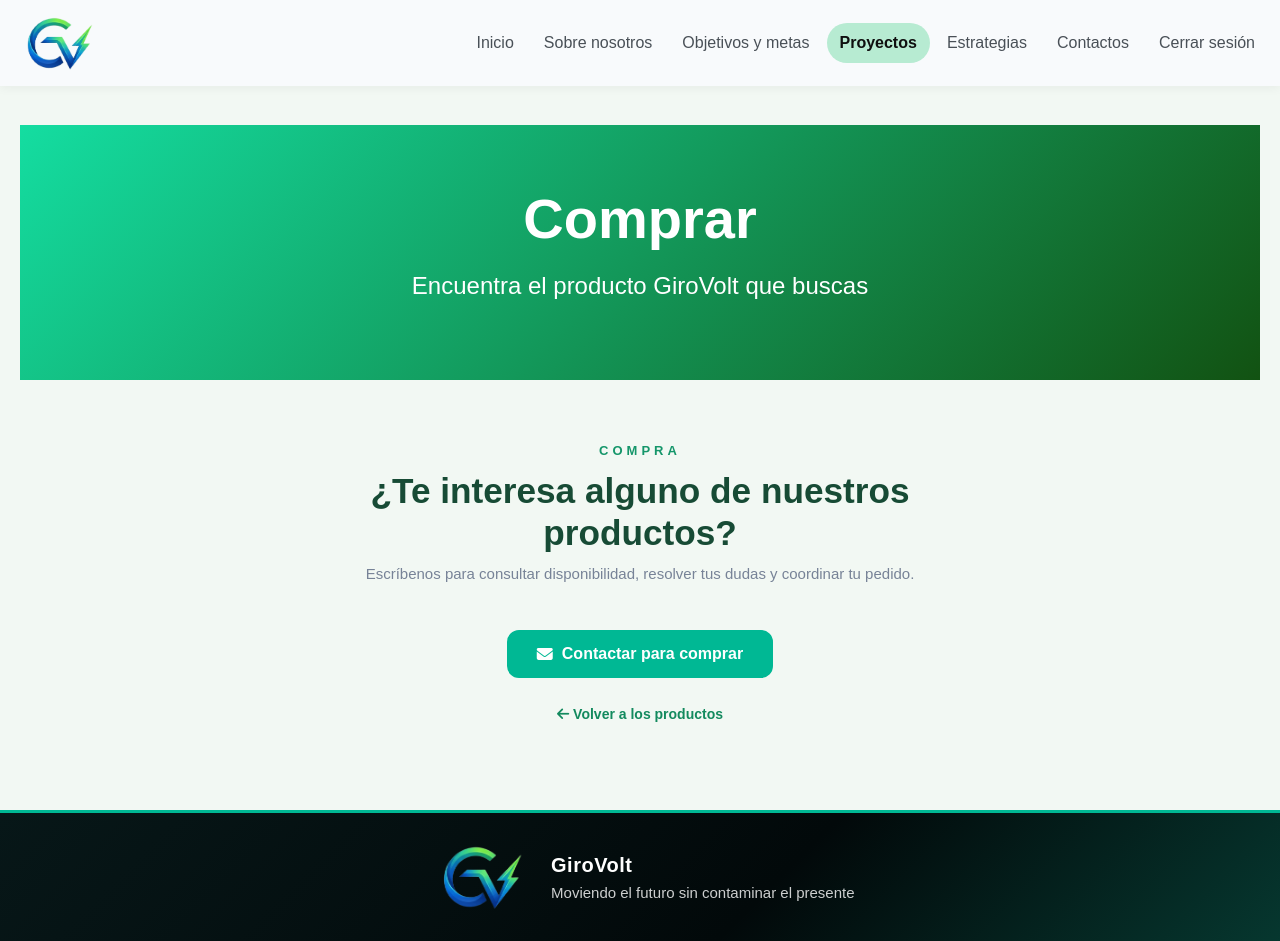
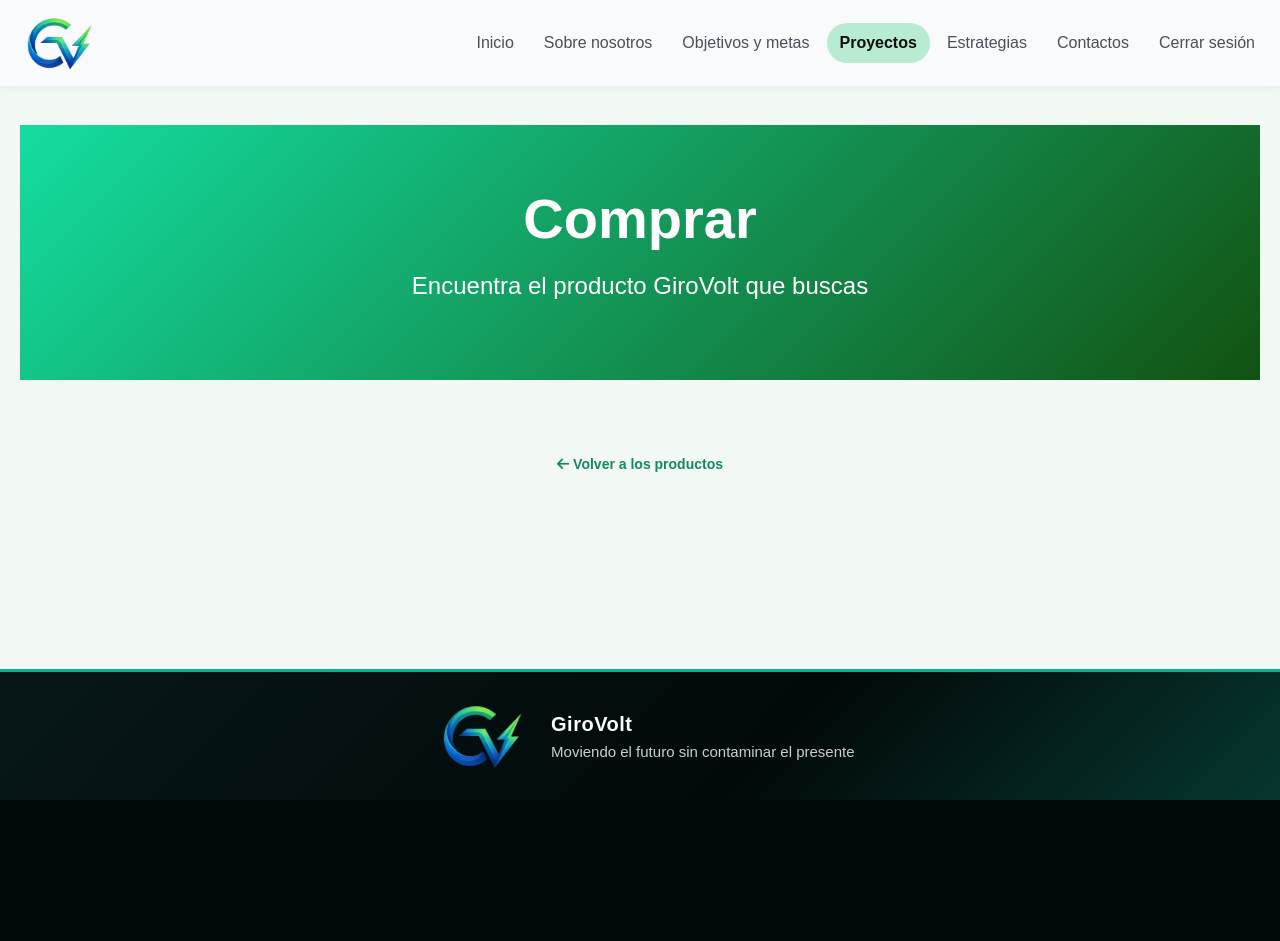
Before and after one commit to F3rch02/Girovolts, a plain HTML site: page compra.html in a window 1280 px wide. After the commit the page ends 800 px from the top, so only its background shows below. Drawn offline with nearby package versions, Linux system fonts and the light colour scheme.

Commit message:
Cambios a comprar

```diff
--- a/compra.html
+++ b/compra.html
@@ -50,17 +50,6 @@
     </section>
 
     <main class="contenedor pagina-seccion">
-        <header class="encabezado-seccion">
-            <span class="etiqueta-seccion">Compra</span>
-            <h2>¿Te interesa alguno de nuestros productos?</h2>
-            <p>Escríbenos para consultar disponibilidad, resolver tus dudas y coordinar tu pedido.</p>
-        </header>
-
-        <div class="accion-comprar">
-            <a class="boton-comprar-final" href="contactos.html">
-                <i class="fa-solid fa-envelope" aria-hidden="true"></i> Contactar para comprar
-            </a>
-        </div>
 
         <p class="text-center mt-4">
             <a class="enlace-mas" href="Proyecto.html#productos">
```
